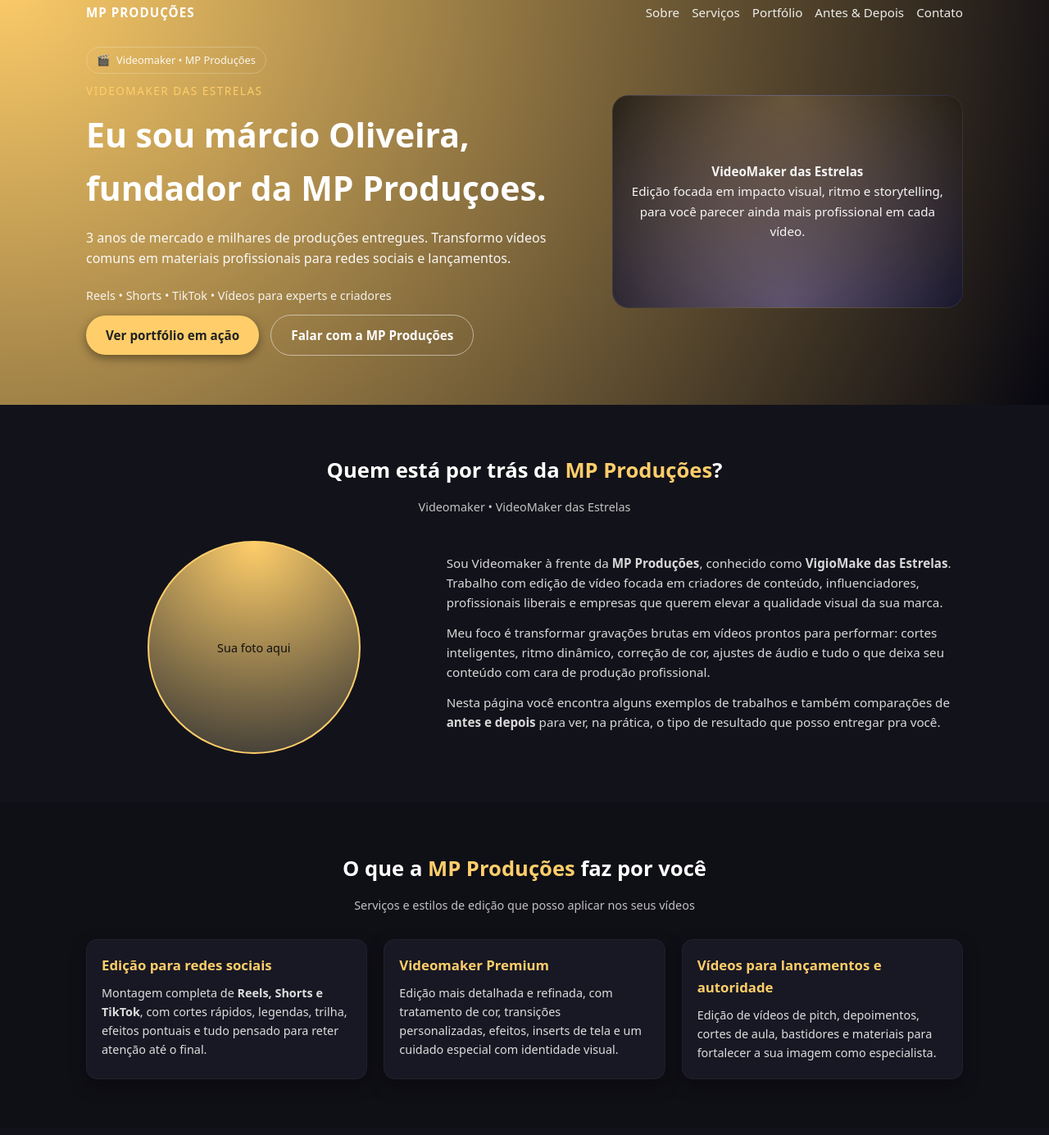
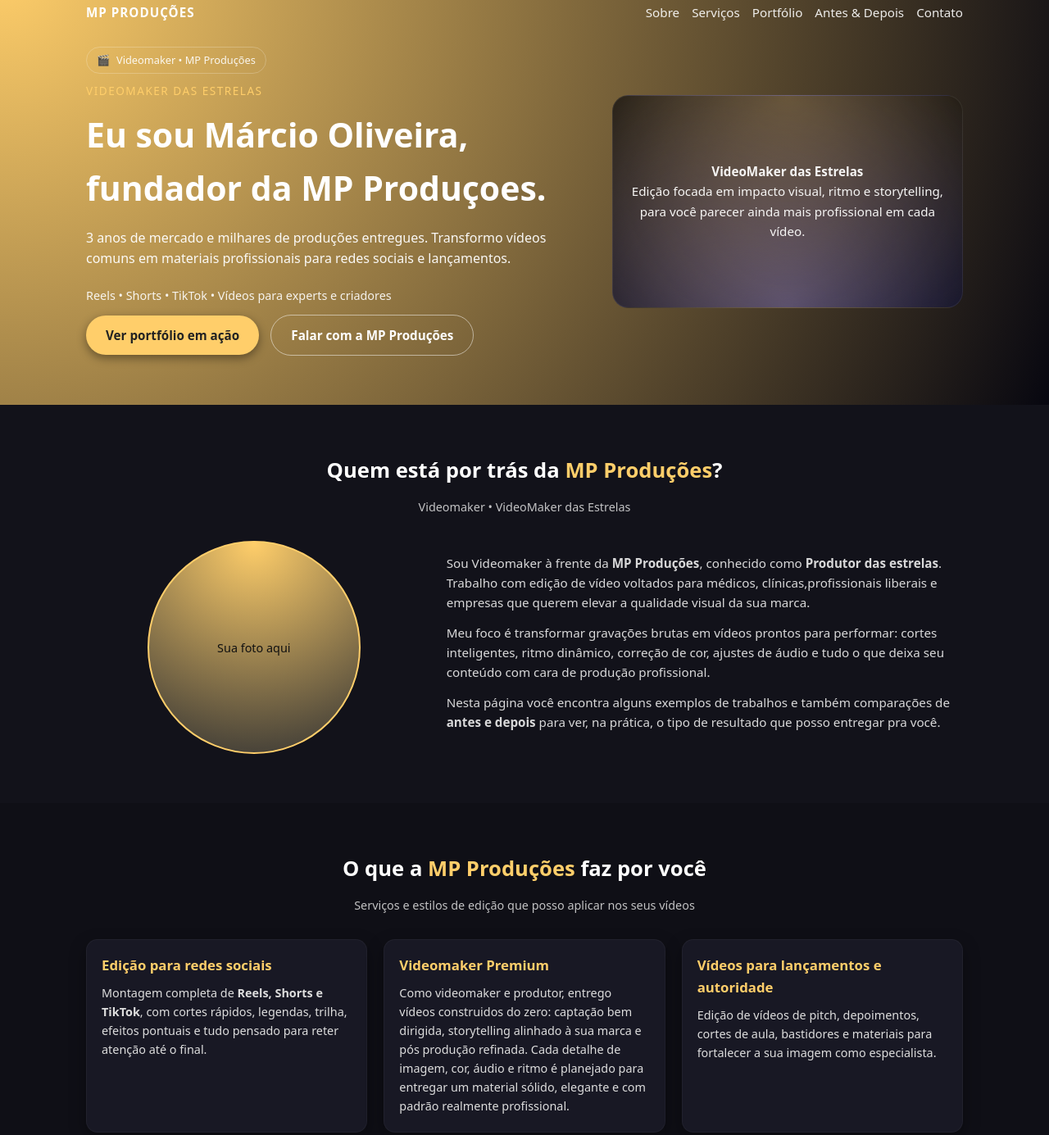
Before and after one commit to mpproducoes089/mpproducoes-site, a plain HTML site: page index.html in a window 1280 px wide. Shown: the part 37-1422 px from the top of the page at 82% size. Drawn offline with Linux system fonts and the light colour scheme.

Commit message:
Update index.html

```diff
--- a/index.html
+++ b/index.html
@@ -379,7 +379,7 @@
             <span>🎬</span> <span>Videomaker • MP Produções</span>
           </div>
           <div class="tag">VideoMaker das Estrelas</div>
-          <h1>Eu sou márcio Oliveira, fundador da <strong>MP Produçoes.</strong></h1>
+          <h1>Eu sou Márcio Oliveira, fundador da <strong>MP Produçoes.</strong></h1>
           <p>
             3 anos de mercado e milhares de produções entregues.
 Transformo vídeos comuns em materiais profissionais para redes sociais e lançamentos.
@@ -413,8 +413,8 @@ Transformo vídeos comuns em materiais profissionais para redes sociais e lan
         <div>
           <p>
             Sou Videomaker à frente da <strong>MP Produções</strong>,
-            conhecido como <strong>VigioMake das Estrelas</strong>. Trabalho com edição
-            de vídeo focada em criadores de conteúdo, influenciadores, profissionais
+            conhecido como <strong>Produtor das estrelas</strong>. Trabalho com edição
+            de vídeo voltados para médicos, clínicas,profissionais
             liberais e empresas que querem elevar a qualidade visual da sua marca.
           </p>
           <p>
@@ -450,9 +450,10 @@ Transformo vídeos comuns em materiais profissionais para redes sociais e lan
         <div class="card">
           <h3>Videomaker Premium</h3>
           <p>
-            Edição mais detalhada e refinada, com tratamento de cor, transições
-            personalizadas, efeitos, inserts de tela e um cuidado especial com
-            identidade visual.
+            Como videomaker e produtor, entrego vídeos construidos do zero: captação
+            bem dirigida, storytelling alinhado à sua marca e pós produção refinada. Cada
+            detalhe de imagem, cor, áudio e ritmo é planejado para entregar um material
+            sólido, elegante e com padrão realmente profissional.
           </p>
         </div>
         <div class="card">
@@ -597,13 +598,13 @@ Transformo vídeos comuns em materiais profissionais para redes sociais e lan
           transformar em conteúdo pronto para postar.
         </p>
         <div class="contact-links">
-          <a href="https://wa.me/55SEUNUMERO" target="_blank" class="btn">
+          <a https://wa.me/5594984182683?text=Ol%C3%A1%21%20Vim%20atrav%C3%A9s%20do%20seu%20portf%C3%B3lio%20e%20quero%20saber%20mais%20sobre%20seus%20pacotes%20de%20v%C3%ADdeos>
             Falar no WhatsApp
           </a>
           <a href="mailto:seuemail@exemplo.com" class="btn btn-outline">
             Enviar e-mail
           </a>
-          <a href="https://www.instagram.com/seuuser" target="_blank" class="btn btn-outline">
+          <a href=https://www.instagram.com/mp_producoes_01?igsh=aGRpOHh5eXF6eGo=>
             Instagram
           </a>
         </div>
@@ -612,7 +613,7 @@ Transformo vídeos comuns em materiais profissionais para redes sociais e lan
   </section>
 
   <footer>
-    © <span id="year"></span> MP Produções — VigioMake das Estrelas.
+    © <span id="year"></span> MP Produções — Produtor das Estrelas.
   </footer>
 
   <script>
```
